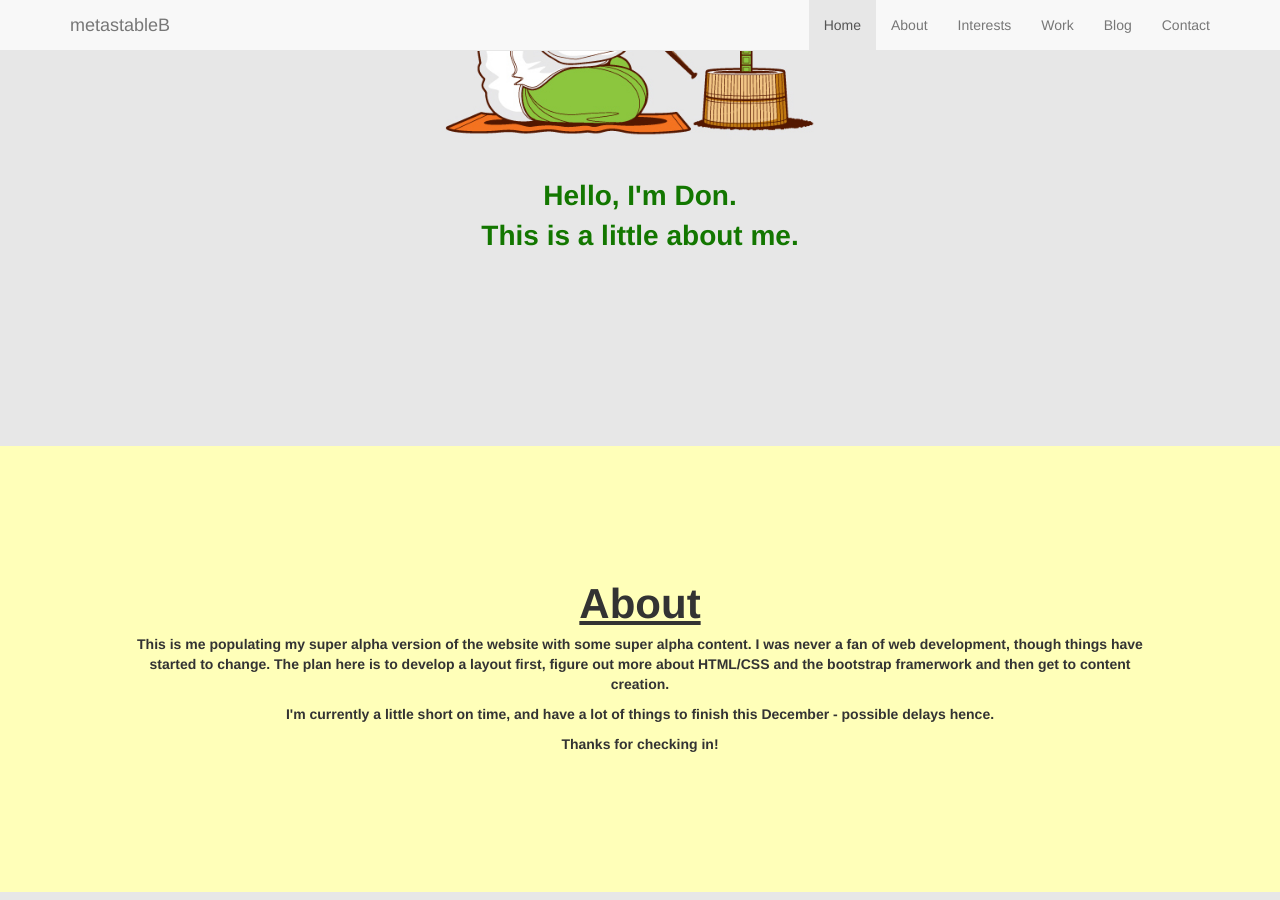
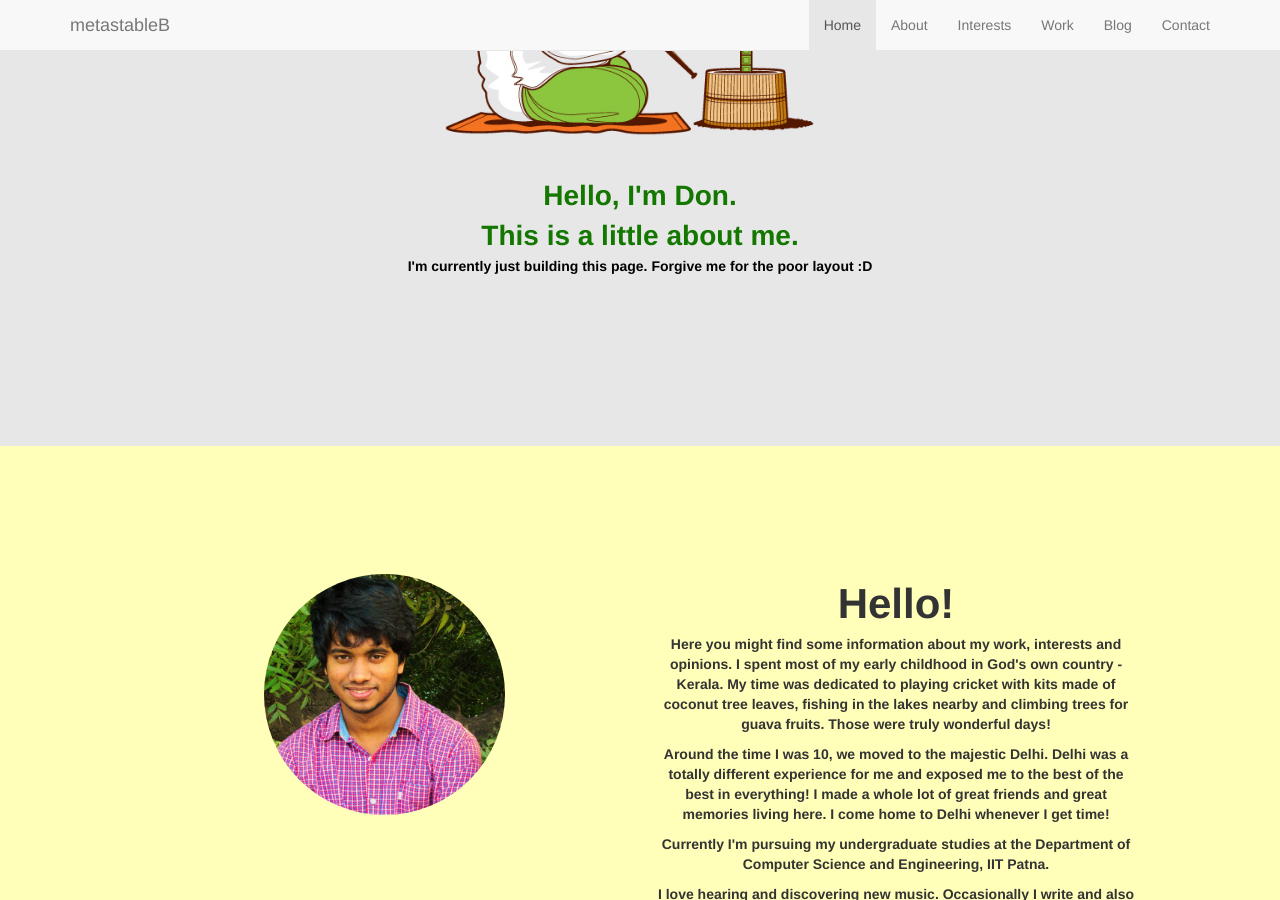
Before and after one commit to metastableB/metastableB.github.io, a Jekyll site: the page built from index.html, in a window 1280 px wide and 900 px high, scrolled down 454 px. Built offline with Jekyll 4.4.1, drawn with Linux system fonts in a browser that asks for light colours; nearby versions of some CDN libraries; some of the changed text lies outside the part shown.

Commit message:
Edit About section with image

```diff
--- a/css/main.css
+++ b/css/main.css
@@ -83,10 +83,23 @@
 }
 .about-head {
 	font-weight: bold;
-	text-decoration: underline;
 	font-size: 3em;
 }
 .about-text {
+	font-weight: bold;
+}
+
+.interests{
+	padding-left: 10%;
+	padding-right: 10%;
+	padding-top: 10%;
+	padding-bottom:10%;
+}
+.interests-head {
+	font-weight: bold;
+	font-size: 3em;
+}
+.interests-text {
 	font-weight: bold;
 }
 
@@ -114,7 +127,7 @@
 }
 .blog-head {
 	font-weight: bold;
-	text-decoration: underline;
+	color:#333;
 	font-size: 3em;
 }
 .blog-text {
--- a/index.html
+++ b/index.html
@@ -4,11 +4,12 @@ layout : home
 	<!-- Header -->
 	<div class="container-bg container-fluid" id="Home">
 		<div class="row header-position">
-			<div class="row">
 			<div class="col-xs-3"></div>
 			<div class="col-xs-6 header-text text-center">
 				Hello, I'm Don.<br>
 				This is a little about me.
+
+				<div style="color:black;font-size:0.5em;"> I'm currently just building this page. Forgive me for the poor layout :D</div>
 			</div>
 			<div class="col-xs-3"></div>
 		</div>
@@ -16,28 +17,49 @@ layout : home
 			<!-- should I add a fancy subtext -->
 		</div>
 	</div>
-	</div>
 
 	<!-- other content-->
 	<div class="container-fluid">
-		<div class="about row scheme-1" id = "About">
-				<div class="about-head text-center ">
-					About
+		<div class="row about scheme-1" id = "About">
+			<div class="col-md-6">
+				<img src="/img/dp.jpg" alt="My portrait." class="img-responsive img-circle" style="max-width:50%;margin-left:auto;margin-right:auto;display:block;">
   			</div>
-				<div class="about-text text-center">
-				    <p>This is me populating my super alpha version of the website with some super alpha content. I was never a fan of web development, though things have started to change. The plan here is to develop a layout first, figure out more about HTML/CSS and the bootstrap framerwork and then get to content creation.</p>
-
-					<p>I'm currently a little short on time, and have a lot of things to finish this December - possible delays hence.</p>
-
-					<p>Thanks for checking in!</p>
+			<div class="col-md-6 text-center">
+				<div class="row about-head text-center ">
+					Hello!
+				</div>
+				<div class="row about-text">
+					<p>Here you might find some information about my work, interests and opinions. I spent most of my early childhood in God's own country - Kerala. My time was dedicated to playing cricket with kits made of coconut tree leaves, fishing in the lakes nearby and climbing trees for guava fruits. Those were truly wonderful days!</p>
+					<p>Around the time I was 10, we moved to the majestic Delhi. Delhi was a totally different experience for me and exposed me to the best of the best in everything! I made a whole lot of great friends and great memories living here. I come home to Delhi whenever I get time!<p>
+					<p>Currently I'm pursuing my undergraduate studies at the Department of Computer Science and Engineering, IIT Patna.</p>
+					<p>I love hearing and discovering new music. Occasionally I write and also play the guitar.</p>
+					<p>I am a huge Pink Floyd Fan!.</p>
+					<br>
 				</div>
 			</div>
-		<div class="work row text-center scheme-2" id="Work">
+		</div>
+		<div class="interests row text-center scheme-2" id="Interests">
+			<div class="interests-head">
+				Interests
+			</div>
+			<div class="interests-text">
+				<p>I'm a coffee to code guy.
+				<br> I love my coffee and I love my code.
+				</p>
+				<p>I mainly work at the lower level of computing, near the hardware software interface. Operating systems, kernel programming and embedded systems are things I spend a lot of time on. Having said that, I've had experience working on scale as well, specifically Big Data and MapReduce. I love working on machine learning tasks and try to keep updated on the latest developments in the field. Recently, I've started to venture into web development as well.
+				You can find a detailed description of the projects I have been a part on in the following section.
+				</p>
+				<p>I am always looking for new and interesting opportunities. If you have anything for me, feel free to shoot me an email.</p>
+
+			</div>
+		</div>
+		<div class="work row text-center scheme-1" id="Work">
 			<div class="work-head">
 				Work
 			</div>
 			<div class="work-text">
 				<p>
+				competitive
 				This is the work section.
 				Here goes some of my awesome projects and some not so awesome projects. I'll add my previous stuff here soon, both major and minor. I also plan to add links to content I'm working on and blog entries regarding them here as well.
 				</p>
@@ -47,29 +69,27 @@ layout : home
 
 			</div>
 		</div>
-		<div class="blog row text-center scheme-1" id="Blog">
+		<div class="blog row text-center scheme-2" id="Blog">
 			<a href="/blog" class="blog-head">Blog</a>
 			<div class="blog-text">
-				<p>Ah, a collection of things I'v written and things I'v failed to write. (Ok that didn't make much sense did it ?).
+				<p>Ah, a collection of things I have written and things I have failed to write.
+				<br>That did not make much sense did it? Oh well.
+				<br>You can find my blog <a href="/blog" >here</a>. I try to keep it updated on a monthly basis.
 				</p>
-				<p>
-				The plan here is to give a preview of my blog articles. I don't expect people to read it (just yet ;)). But I'll get to learn some dynamic content preview generation
-				after I get into DJANGO and get a chance to implement it here.</p>
-				<p>
-				GitHutb (where I'm hosting) already has some kind of a platform for blogs, will check that out as well.</p>
 
 			</div>
 		</div>
-		<div class="contact row text-center scheme-2" id="Contact">
+		<div class="contact row text-center scheme-1" id="Contact">
 			<div class="contact-head">
 				Contact
 			</div>
 			<div class="contact-text">
-				<p>Seriously, I love this <span class="code-like">sublime</span> thing, it's beautiful. Man talk about powertools.</p>
-				<p>Anyway, contact right ?
-				<br>Quite obviously I'm <span class = "code-like">metastableB</span> on github and you can find some of my code samples over there.
-				<br>I'd love to hear anything you have to say. Shoot me an email at<br> <span class="code-like">don.k.dennis[at]gmail.com </span><br><i>[ note to spammers : I'll hunt you down and gut you like a fish. Cheers :) ] </i><br>I regularly hangout on <b>IRC</b>, mostly with the handle <span class="code-like">metastableB</span> or <span class="code-like">metastableb</span>.
+				<p>I'm <span class = "code-like">metastableB</span> on github and you can find some of my code samples over there.</p>(todo: add gihub image here)
+				<p>I'd love to hear anything you have to say. Shoot me an email at <span class="code-like">don.k.dennis[at]gmail.com </span><i><br>[ note to spammers : I'll hunt you down and gut you like a fish. Cheers :) ] </i>
 				</p>
+				<p>I regularly hangout on <b>IRC</b>, mostly with the handle <span class="code-like">metastableB</span> or <span class="code-like">metastableb</span>.
+				</p>
+			</div>
 		</div>
 	</div>
 <!--
```
Lines whose indentation alone changed are shown as unchanged.
